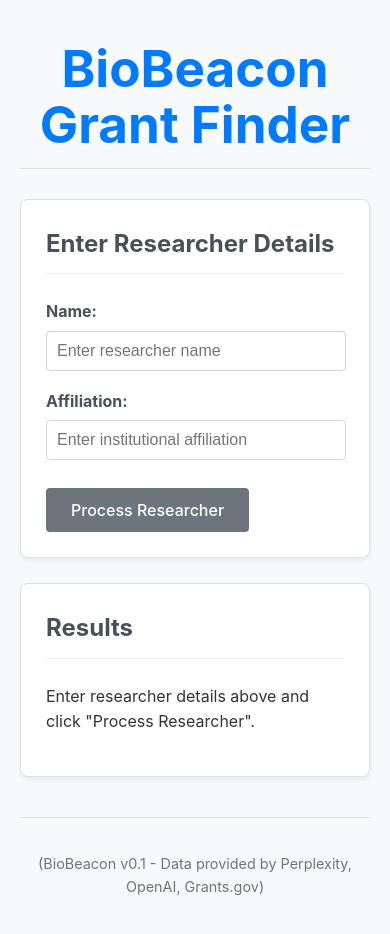
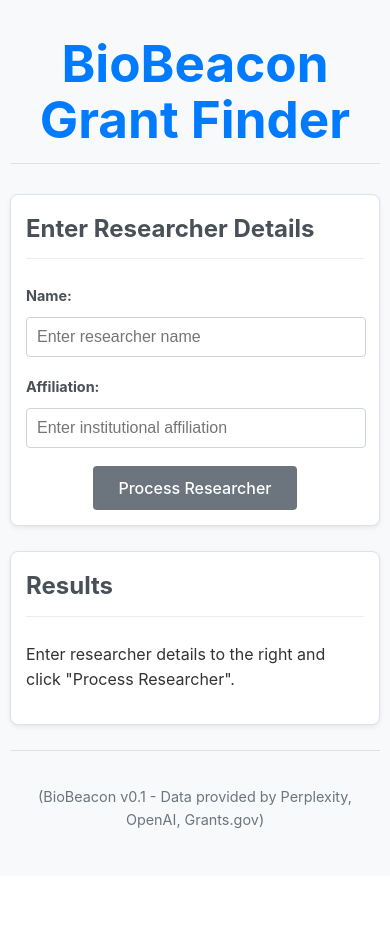
Before and after one commit to ninboden/BioBeacon, a React (Vite) app in the folder frontend/: page / in a window 390 px wide. Shown: the top 934 px of the page. After the commit the page ends 876 px from the top, so only its background shows below. Built offline with nearby package versions, Linux system fonts and the light colour scheme.

Commit message:
Finalize header centering and layout tweaks

```diff
--- a/frontend/src/App.css
+++ b/frontend/src/App.css
@@ -6,29 +6,50 @@ body {
     sans-serif;
   -webkit-font-smoothing: antialiased;
   -moz-osx-font-smoothing: grayscale;
-  background-color: #f8f9fa; /* Light background for the page */
+  background-color: #f8f9fa;
   color: #333;
   line-height: 1.6;
 }
 
 /* Main container for the app */
 .app-container {
-  max-width: 900px;
-  margin: 20px auto;
-  padding: 20px;
+  display: flex;
+  flex-direction: column;
+  align-items: center;
+  /* max-width: 1200px; */ /* Keep max-width removed for wider layout */
+  min-height: 100vh;
+  margin: 0 auto;
+  padding: 20px; /* Restore full padding */
+  box-sizing: border-box;
+  width: 100%;
 }
 
-/* Simple header style */
+/* Header style - Centered, NOT sticky */
 .app-header {
-  text-align: center;
-  margin-bottom: 30px;
-  padding-bottom: 15px;
+  /* Removed position: sticky, top, z-index, background-color, box-shadow */
+  text-align: center; /* This centers the H1 inside */
+  width: 100%;
+  max-width: 1160px; /* Keep max-width for content alignment */
+  margin: 0 auto 30px auto; /* Restore bottom margin, center */
+  padding: 15px 0; /* Adjust padding - no horizontal needed if width/margin auto */
   border-bottom: 1px solid #dee2e6;
+  box-sizing: border-box;
 }
 
 .app-header h1 {
   color: #007bff;
   margin: 0;
+}
+
+/* Main Content Area Layout */
+.main-content {
+  display: flex;
+  flex-wrap: wrap;
+  width: 100%;
+  max-width: 1160px; /* Keep max-width here */
+  margin: 0 auto; /* Remove top margin, center */
+  gap: 25px;
+  align-items: flex-start;
 }
 
 /* Card style for sections */
@@ -39,9 +60,21 @@ body {
   padding: 25px;
   margin-bottom: 25px;
   box-shadow: 0 2px 5px rgba(0, 0, 0, 0.07);
+  box-sizing: border-box;
 }
 
-/* Input section styling */
+/* Input section styling - Flex Item (Fixed Width) */
+.input-section {
+  flex: 0 0 350px;
+}
+
+/* Results section styling - Flex Item (Takes Remaining Space) */
+.results-section {
+  flex: 1;
+   min-width: 300px;
+}
+
+
 .input-section h2, .results-section h2 {
   margin-top: 0;
   color: #495057;
@@ -50,196 +83,64 @@ body {
   margin-bottom: 25px;
 }
 
-.form-group {
-  margin-bottom: 18px;
-}
+/* Input Form Group Styling */
+.form-group { display: flex; align-items: center; margin-bottom: 18px; gap: 10px; }
+.form-group label { font-weight: bold; color: #495057; flex: 0 0 80px; text-align: right; padding-right: 5px; font-size: 0.9em; }
+.form-group input[type="text"] { flex-grow: 1; padding: 10px; border: 1px solid #ced4da; border-radius: 4px; font-size: 1rem; }
+.input-section .submit-button { background-color: #007bff; color: white; border: none; padding: 12px 25px; border-radius: 4px; font-size: 1rem; cursor: pointer; transition: background-color 0.2s ease; margin-top: 10px; display: block; margin-left: auto; margin-right: auto; min-width: 180px; }
+.submit-button:hover:not(:disabled) { background-color: #0056b3; }
+.submit-button:disabled { background-color: #6c757d; cursor: not-allowed; }
 
-.form-group label {
-  display: block;
-  margin-bottom: 6px;
-  font-weight: bold;
-  color: #495057;
-}
-
-.form-group input[type="text"] {
-  width: calc(100% - 20px);
-  padding: 10px;
-  border: 1px solid #ced4da;
-  border-radius: 4px;
-  font-size: 1rem;
-}
-
-.submit-button {
-  background-color: #007bff;
-  color: white;
-  border: none;
-  padding: 12px 25px;
-  border-radius: 4px;
-  font-size: 1rem;
-  cursor: pointer;
-  transition: background-color 0.2s ease;
-  margin-top: 10px;
-}
-
-.submit-button:hover:not(:disabled) {
-  background-color: #0056b3;
-}
-
-.submit-button:disabled {
-  background-color: #6c757d;
-  cursor: not-allowed;
-}
+/* Tab Styling */
+.tabs { display: flex; border-bottom: 2px solid #dee2e6; margin-bottom: 0; padding: 0; }
+.tabs button { padding: 10px 20px; cursor: pointer; border: none; border-bottom: 2px solid transparent; background-color: transparent; margin-bottom: -2px; font-size: 1rem; color: #007bff; transition: background-color 0.2s ease, border-color 0.2s ease; }
+.tabs button:hover { background-color: #e9ecef; }
+.tabs button.active { border-color: #007bff; font-weight: bold; color: #0056b3; }
+.tab-content { padding: 20px 0 0 0; }
 
 /* Results section styling */
-.results-section .loading-indicator {
-  display: flex;
-  align-items: center;
-  justify-content: center;
-  padding: 20px;
-  flex-direction: column; /* Stack spinner and text vertically */
-  min-height: 100px; /* Ensure space for spinner */
-}
+.results-section .loading-indicator { display: flex; align-items: center; justify-content: center; padding: 20px; flex-direction: column; min-height: 100px; }
+.spinner { border: 4px solid rgba(0, 0, 0, 0.1); border-left-color: #007bff; border-radius: 50%; width: 30px; height: 30px; animation: spin 1s linear infinite; margin-bottom: 15px; }
+@keyframes spin { 0% { transform: rotate(0deg); } 100% { transform: rotate(360deg); } }
+.results-section .loading-message { font-style: italic; color: #6c757d; margin: 0; }
+.results-section .error-message { font-style: normal; color: #dc3545; font-weight: bold; background-color: #f8d7da; border: 1px solid #f5c6cb; border-radius: 4px; padding: 15px; text-align: center; }
 
-/* Simple CSS Spinner */
-.spinner {
-  border: 4px solid rgba(0, 0, 0, 0.1); /* Light grey border */
-  border-left-color: #007bff; /* Blue color for spinning part */
-  border-radius: 50%;
-  width: 30px;
-  height: 30px;
-  animation: spin 1s linear infinite; /* Animation */
-  margin-bottom: 15px; /* Space between spinner and text */
-}
+/* Style individual result sections */
+.profile-section, .keywords-section, .grants-section { padding: 15px 0; margin-top: 0; border-radius: 0; border: none; background-color: transparent; }
+.profile-section .profile-text { background-color: #f8f9fa; border: 1px solid #e9ecef; padding: 15px; border-radius: 4px; white-space: pre-wrap; word-wrap: break-word; font-family: Consolas, 'Courier New', monospace; font-size: 0.9em; line-height: 1.5; max-height: 400px; overflow-y: auto; }
+.keywords-section .keywords-list { font-style: normal; color: #333; background-color: #e9ecef; padding: 10px 15px; border-radius: 4px; display: inline-block; line-height: 1.8; }
+.grants-section .grants-list { list-style: none; padding-left: 0; margin-top: 0; }
+.grant-item { border: 1px solid #e0e0e0; background-color: #ffffff; padding: 20px; margin-bottom: 18px; border-radius: 8px; line-height: 1.6; box-shadow: 0 1px 3px rgba(0,0,0,0.06); transition: border-color 0.2s ease, box-shadow 0.2s ease, transform 0.2s ease; }
+.grant-item:hover { border-color: #007bff; box-shadow: 0 4px 8px rgba(0, 0, 0, 0.1); transform: translateY(-2px); }
+.grant-item strong { color: #0056b3; display: inline-block; margin-bottom: 0; margin-right: 5px; }
+.grant-item br { display: block; content: ""; margin-top: 6px; }
+.grant-item small { color: #5a6268; display: block; margin-top: 8px; font-size: 0.85em; }
 
-@keyframes spin {
-  0% { transform: rotate(0deg); }
-  100% { transform: rotate(360deg); }
-}
-/* End Spinner */
-
-.results-section .loading-message {
-  font-style: italic;
+/* Footer */
+.app-footer {
+  width: 100%;
+  max-width: 1160px;
+  margin: auto auto 0 auto;
+  padding: 20px 0;
+  border-top: 1px solid #dee2e6;
+  font-size: 0.9em;
   color: #6c757d;
-  margin: 0; /* Remove default margin */
-}
-
-.results-section .error-message {
-  font-style: normal; /* Make error message stand out */
-  color: #dc3545;
-  font-weight: bold;
-  background-color: #f8d7da;
-  border: 1px solid #f5c6cb;
-  border-radius: 4px;
-  padding: 15px;
   text-align: center;
 }
 
-.result-content h3 {
-  color: #0056b3;
-  margin-top: 25px;
-  margin-bottom: 15px;
-  border-bottom: 1px dashed #ccc;
-  padding-bottom: 8px;
+/* Responsive Media Query */
+@media (max-width: 800px) {
+  .main-content { flex-direction: column; gap: 0; align-items: center; max-width: 600px; }
+  .input-section, .results-section { flex: none; width: 100%; min-width: unset !important; }
+  .app-container { padding: 20px 10px 10px 10px; } /* Restore top padding */
+  .app-header { padding: 15px; } /* Adjust header padding */
 }
 
-.result-content h4 {
-    font-weight: bold;
-    color: #28a745;
-    margin-bottom: 20px;
-    padding-bottom: 10px;
-    border-bottom: 1px solid #eee;
+@media (max-width: 600px) {
+    .form-group { flex-direction: column; align-items: stretch; gap: 5px; }
+    .form-group label { flex-basis: auto; text-align: left; padding-right: 0; margin-bottom: 5px; width: 100%; }
+    .form-group input[type="text"] { width: calc(100% - 20px); }
+    .card { padding: 15px; }
+    .main-content { max-width: 100%; }
+    .tabs button { padding: 8px 12px; font-size: 0.9rem;}
 }
-
-/* Style individual result sections */
-.profile-section, .keywords-section, .grants-section {
-    padding: 15px;
-    margin-top: 15px;
-    border-radius: 5px;
-}
-
-.profile-section {
-    background-color: #fdfdfd;
-    border: 1px solid #f0f0f0;
-}
-.keywords-section {
-    background-color: #f9f9f9;
-     border: 1px solid #ededed;
-}
-.grants-section {
-     background-color: #f7f7f7;
-      border: 1px solid #e8e8e8;
-}
-
-
-.profile-section .profile-text {
-  background-color: #f0f4f8;
-  border: 1px solid #dbe4ee;
-  padding: 15px;
-  border-radius: 4px;
-  white-space: pre-wrap;
-  word-wrap: break-word;
-  font-family: Consolas, 'Courier New', monospace;
-  font-size: 0.9em;
-  line-height: 1.5;
-  max-height: 350px;
-  overflow-y: auto;
-}
-
-.keywords-section .keywords-list {
-  font-style: normal;
-  color: #333;
-  background-color: #e9ecef;
-  padding: 8px 12px;
-  border-radius: 4px;
-  display: inline-block;
-  line-height: 1.8; /* Ensure good spacing if keywords wrap */
-}
-
-.grants-section .grants-list {
-  list-style: none;
-  padding-left: 0;
-}
-
-.grant-item {
-  border: 1px solid #d3d3d3;
-  background-color: #ffffff;
-  padding: 18px;
-  margin-bottom: 15px;
-  border-radius: 6px;
-  line-height: 1.6;
-  transition: border-color 0.2s ease, box-shadow 0.2s ease;
-}
-
-.grant-item:hover {
-    border-color: #007bff;
-    box-shadow: 0 1px 3px rgba(0, 123, 255, 0.3);
-}
-
-
-.grant-item strong {
-  color: #0056b3;
-}
-
-.grant-item br {
-    display: block;
-    content: "";
-    margin-bottom: 6px;
-}
-
-.grant-item small {
-    color: #5a6268;
-    display: block;
-    margin-top: 8px;
-    font-size: 0.85em;
-}
-
-
-/* Simple footer */
-.app-footer {
-  text-align: center;
-  margin-top: 40px;
-  padding-top: 20px;
-  border-top: 1px solid #dee2e6;
-  font-size: 0.9em;
-  color: #6c757d;
-}
--- a/frontend/src/App.jsx
+++ b/frontend/src/App.jsx
@@ -1,19 +1,16 @@
 import { useState } from 'react';
-import InputForm from './InputForm'; // Import new component
-import ResultsDisplay from './ResultsDisplay'; // Import new component
-import './App.css'; // Keep main CSS import here
+import InputForm from './InputForm';
+import ResultsDisplay from './ResultsDisplay';
+import './App.css';
 
 function App() {
-  // State related to API call and results remains in App
   const [processedData, setProcessedData] = useState(null);
   const [isLoading, setIsLoading] = useState(false);
   const [error, setError] = useState(null);
 
-  const backendUrl = 'https://jmpzukpkcs.us-east-2.awsapprunner.com'; // Keep backend URL here
+  const backendUrl = 'https://jmpzukpkcs.us-east-2.awsapprunner.com';
 
-  // Function to handle the API call, triggered by InputForm
   const handleProcessResearcher = (name, affiliation) => {
-    // Start loading, clear errors/previous data
     setIsLoading(true);
     setError(null);
     setProcessedData(null);
@@ -23,7 +20,6 @@ function App() {
 
     console.log('Sending data to backend:', requestBody);
 
-    // Perform the fetch call
     fetch(apiUrl, {
       method: 'POST',
       headers: { 'Content-Type': 'application/json' },
@@ -33,7 +29,6 @@ function App() {
       .then(({ ok, status, data }) => {
         console.log('Received response from backend:', { ok, status, data });
         if (!ok) { throw new Error(data.error || data.details || `HTTP error! status: ${status}`); }
-        // Update state with the results
         setProcessedData(data);
         setIsLoading(false);
       })
@@ -44,22 +39,24 @@ function App() {
       });
   };
 
-  // Render the main structure, delegating input and results display
   return (
     <div className="app-container">
       <header className="app-header">
         <h1>BioBeacon Grant Finder</h1>
       </header>
 
-      {/* Render InputForm, passing the handler function and loading state */}
+      {/* Added main-content wrapper for flex layout */}
+      <main className="main-content">
+        {/* InputForm takes up the first column */}
         <InputForm onSubmit={handleProcessResearcher} isLoading={isLoading} />
 
-      {/* Render ResultsDisplay, passing the data and loading/error states */}
+        {/* ResultsDisplay takes up the second column */}
         <ResultsDisplay
           isLoading={isLoading}
           error={error}
           processedData={processedData}
         />
+      </main>
 
       <footer className="app-footer">
         <p>(BioBeacon v0.1 - Data provided by Perplexity, OpenAI, Grants.gov)</p>
--- a/frontend/src/ResultsDisplay.jsx
+++ b/frontend/src/ResultsDisplay.jsx
@@ -1,15 +1,17 @@
-import React from 'react';
+import React, { useState } from 'react';
 
 // Receive isLoading, error, and processedData as props from App
 function ResultsDisplay({ isLoading, error, processedData }) {
+  // State to track the active tab, default to 'grants' now
+  const [activeTab, setActiveTab] = useState('grants'); // Changed default
 
-  // Render loading state with a spinner
+  // Render loading state
   if (isLoading) {
     return (
       <section className="results-section card">
         <h2>Results</h2>
         <div className="loading-indicator">
-          <div className="spinner"></div> {/* Added spinner div */}
+          <div className="spinner"></div>
           <p className="loading-message">Processing... Please wait.</p>
         </div>
       </section>
@@ -21,41 +23,43 @@ function ResultsDisplay({ isLoading, error, processedData }) {
     return (
       <section className="results-section card">
         <h2>Results</h2>
-        {/* Ensure error message uses the dedicated class */}
         <p className="error-message">Error: {error}</p>
       </section>
     );
   }
 
-  // Render results if data is available
+  // Render results with tabs if data is available
   if (processedData) {
     return (
       <section className="results-section card">
         <h2>Results</h2>
-        <div className="result-content">
-          <h4>{processedData.message || 'Processing Complete'}</h4>
-
-          <div className="profile-section">
-            <h3>Generated Profile:</h3>
-            {processedData.profile ? (
-              <pre className="profile-text">{processedData.profile}</pre>
-            ) : (
-              <p>No profile generated.</p>
-            )}
+        {/* Tab Buttons - Reordered */}
+        <div className="tabs">
+          <button
+            className={activeTab === 'grants' ? 'active' : ''}
+            onClick={() => setActiveTab('grants')}
+          >
+            Potential Grant Results ({processedData.grantResults?.length || 0})
+          </button>
+          <button
+            className={activeTab === 'profile' ? 'active' : ''}
+            onClick={() => setActiveTab('profile')}
+          >
+            Generated Profile
+          </button>
+          <button
+            className={activeTab === 'keywords' ? 'active' : ''}
+            onClick={() => setActiveTab('keywords')}
+          >
+            Extracted Keywords
+          </button>
         </div>
 
-          <div className="keywords-section">
-            <h3>Extracted Keywords:</h3>
-            {processedData.actualKeywords?.length > 0 && !processedData.actualKeywords[0].includes('_') ? (
-              <p className="keywords-list">{processedData.actualKeywords.join(', ')}</p>
-            ) : (
-              <p>No keywords extracted or keyword extraction failed.</p>
-            )}
-          </div>
-
+        {/* Tab Content Area - Content blocks reordered for readability */}
+        <div className="tab-content">
+          {/* Grants Content */}
+          {activeTab === 'grants' && (
             <div className="grants-section">
-            {/* Display count clearly */}
-            <h3>Potential Grant Results ({processedData.grantResults?.length || 0} found):</h3>
               {processedData.grantResults?.length > 0 ? (
                 <ul className="grants-list">
                   {processedData.grantResults.map(grant => (
@@ -70,22 +74,44 @@ function ResultsDisplay({ isLoading, error, processedData }) {
                   ))}
                 </ul>
               ) : (
-              // More specific message when keywords were found but no grants matched
                  processedData.actualKeywords?.length > 0 && !processedData.actualKeywords[0].includes('_') ?
                  <p>No matching grants found from Grants.gov for the extracted keywords.</p> :
-              <p>No grant search performed or no results available.</p> // Fallback
+                 <p>No grant search performed or no results available.</p>
               )}
             </div>
+          )}
+
+          {/* Profile Content */}
+          {activeTab === 'profile' && (
+            <div className="profile-section">
+              {processedData.profile ? (
+                <pre className="profile-text">{processedData.profile}</pre>
+              ) : (
+                <p>No profile generated.</p>
+              )}
+            </div>
+          )}
+
+          {/* Keywords Content */}
+          {activeTab === 'keywords' && (
+            <div className="keywords-section">
+              {processedData.actualKeywords?.length > 0 && !processedData.actualKeywords[0].includes('_') ? (
+                <p className="keywords-list">{processedData.actualKeywords.join(', ')}</p>
+              ) : (
+                <p>No keywords extracted or keyword extraction failed.</p>
+              )}
+            </div>
+          )}
         </div>
       </section>
     );
   }
 
-  // Initial state message
+  // Initial state message before any submission
   return (
      <section className="results-section card">
         <h2>Results</h2>
-        <p>Enter researcher details above and click "Process Researcher".</p>
+        <p>Enter researcher details to the right and click "Process Researcher".</p>
       </section>
   );
 }
```
Lines whose indentation alone changed are shown as unchanged.
